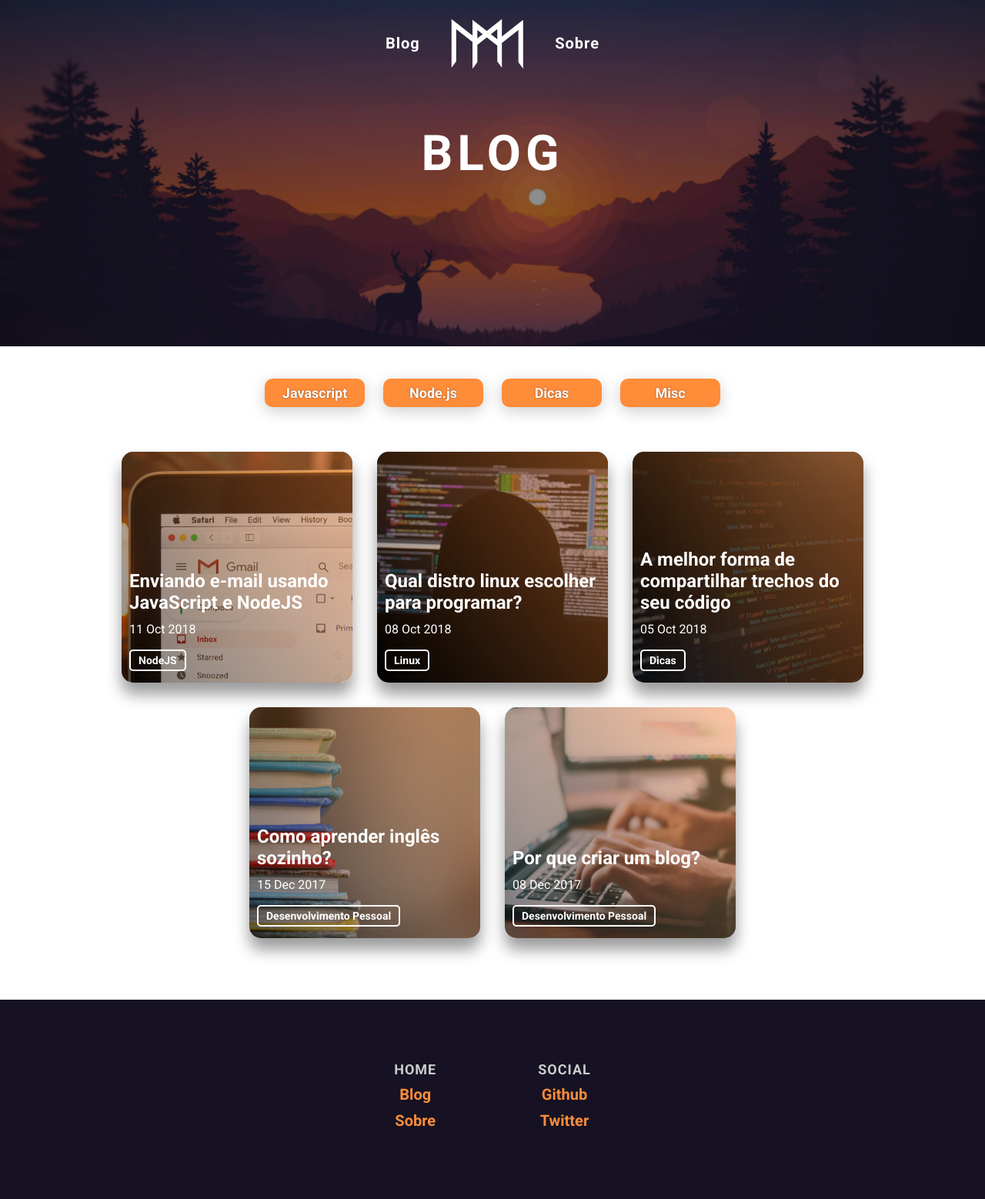
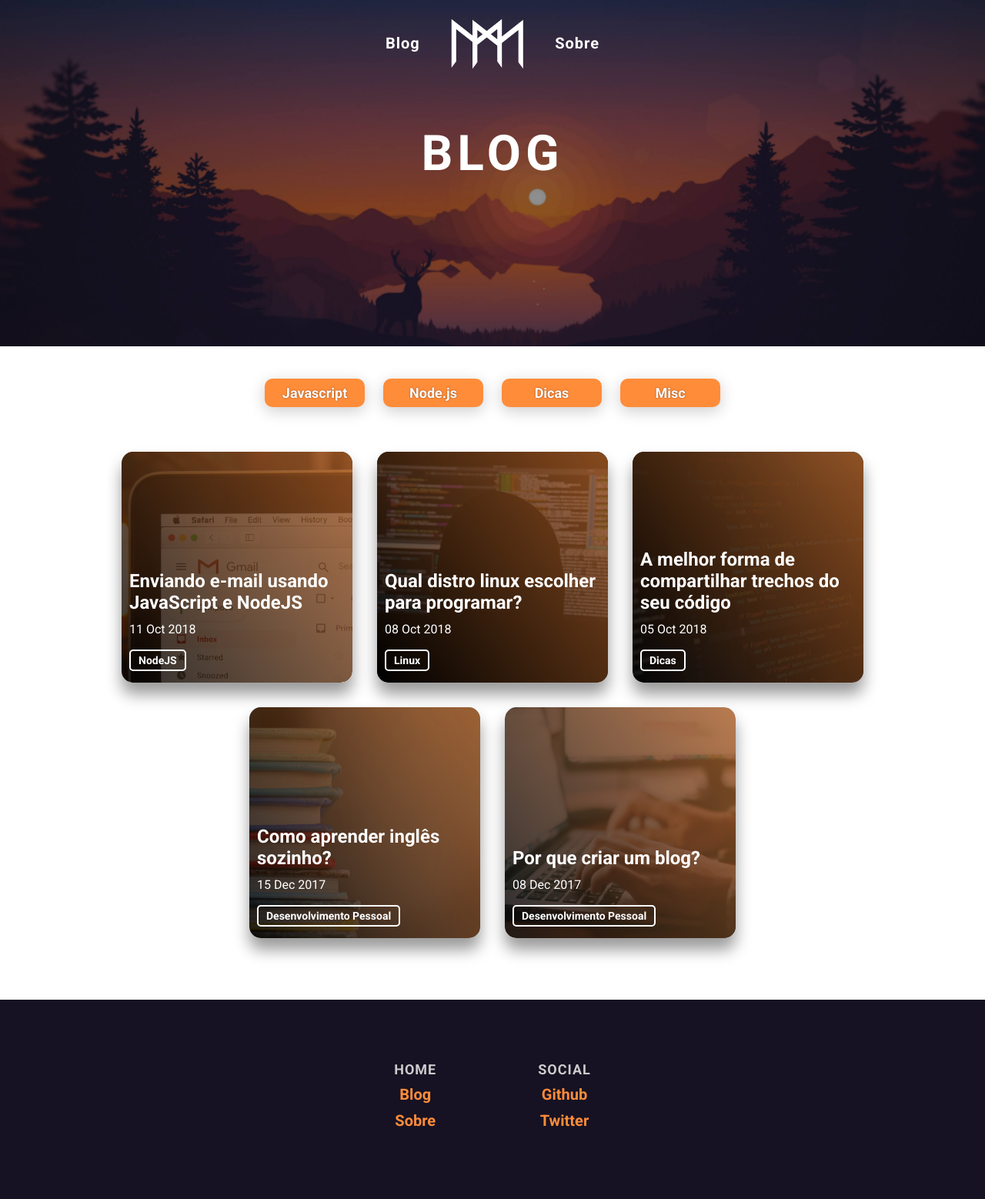
Before and after one commit to mauriciomutte/old-mauriciomutte.github.io, a Jekyll site: the page built from blog.html, in a window 1280 px wide. Shown: the whole page at 77% size. Built offline with Jekyll 4.4.1, drawn with Linux system fonts in a browser that asks for light colours.

Commit message:
Fix post image opacity in blog page

```diff
--- a/assets/css/_blog.scss
+++ b/assets/css/_blog.scss
@@ -34,7 +34,6 @@
     bottom: 0;
     left: 0;
     height: 100%;
-    opacity: .9;
     position: absolute;
     right: 0;
     top: 0;
@@ -44,11 +43,11 @@
     &::before {
       content: "";
       background-color: #000;
-      background-image: linear-gradient(234deg,#ff8c39 0%, #000 100%);
+      background-image: linear-gradient(234deg,#ff8c39 -50%, #000 100%);
       border-radius: 15px;
       display: block;
       height: 100%;
-      opacity: 0.5;
+      opacity: 0.8;
       width: 100%;
     }
   }
--- a/assets/css/main.css
+++ b/assets/css/main.css
@@ -35,7 +35,6 @@ body {
     bottom: 0;
     left: 0;
     height: 100%;
-    opacity: .9;
     position: absolute;
     right: 0;
     top: 0;
@@ -44,11 +43,11 @@ body {
     .posts__img::before {
       content: "";
       background-color: #000;
-      background-image: linear-gradient(234deg, #ff8c39 0%, #000 100%);
+      background-image: linear-gradient(234deg, #ff8c39 -50%, #000 100%);
       border-radius: 15px;
       display: block;
       height: 100%;
-      opacity: 0.5;
+      opacity: 0.8;
       width: 100%; }
   .posts__title {
     bottom: 30%;
```
